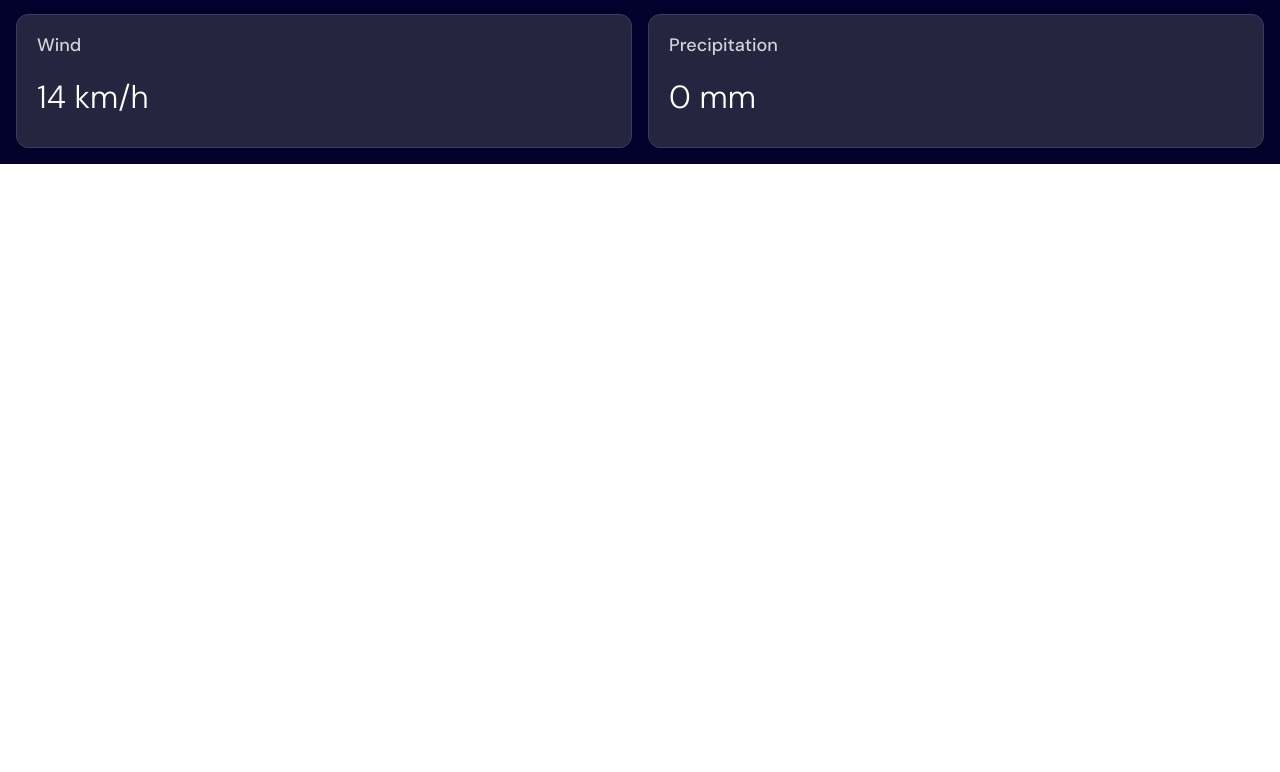
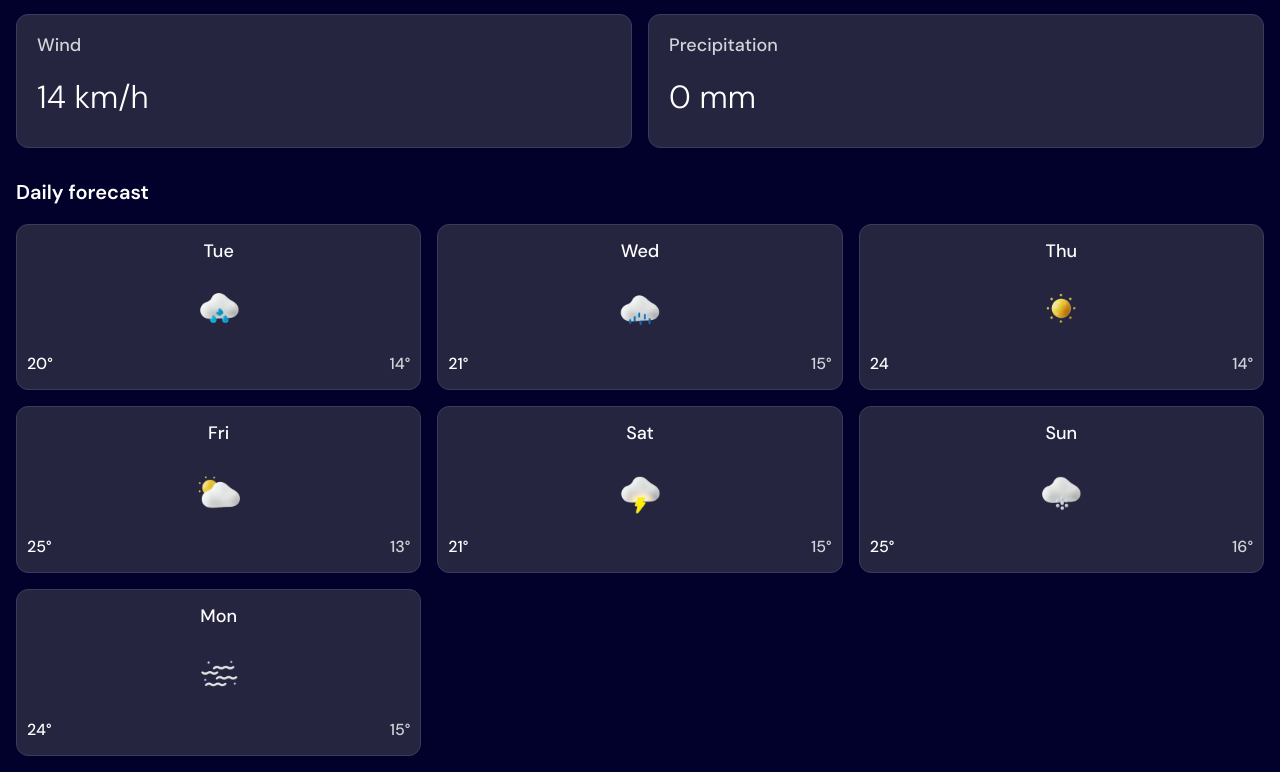
Before and after one commit to maishamir/weather-app, a React (Vite) app: page / in a window 1280 px wide. Shown: the part 798-1570 px from the top of the page. Before the commit the page ends 962 px from the top, so only its background shows below. Built offline with nearby package versions, Linux system fonts and the light colour scheme.

Commit message:
styled dailyForecast section; still hardcoded

```diff
--- a/src/App.jsx
+++ b/src/App.jsx
@@ -1,4 +1,5 @@
 import './App.scss'
+import DailyForecast from './components/DailyForecast/DailyForecast'
 import DayForecast from './components/DayForecast/DayForecast'
 import Header from './components/Header/Header'
 import SearchBar from './components/SearchBar/SearchBar'
@@ -10,6 +11,7 @@ function App() {
       <Header />
       <SearchBar />
       <DayForecast />
+      <DailyForecast />
     </main>
   )
 }
--- a/src/components/DailyForecast/DailyForecast.jsx
+++ b/src/components/DailyForecast/DailyForecast.jsx
@@ -0,0 +1,86 @@
+import React from 'react'
+import rainIcon from '/images/icon-rain.webp';
+import drizzleIcon from '/images/icon-drizzle.webp';
+import sunIcon from '/images/icon-sunny.webp';
+import partlyCloudyIcon from '/images/icon-partly-cloudy.webp';
+import stormIcon from '/images/icon-storm.webp';
+import snowIcon from "/images/icon-snow.webp";
+import fogIcon from "/images/icon-fog.webp";
+import "./DailyForecast.scss"
+
+function DailyForecast() {
+    return (
+        <section className='daily-forecast'>
+            <h2 className='daily-forecast__heading'>Daily forecast</h2>
+
+            <div className="daily-forecast__container">
+
+                <div className="daily-forecast__day">
+                    <p className="daily-forecast__day-name">Tue</p>
+                    <img src={rainIcon} alt="rain" className="daily-forecast__icon" />
+                    <div className="daily-forecast__day-temps">
+                        <p className="daily-forecast__day-temps--high">20°</p>
+                        <p className="daily-forecast__day-temps--low">14°</p>
+                    </div>
+                </div>
+
+                <div className="daily-forecast__day">
+                    <p className="daily-forecast__day-name">Wed</p>
+                    <img src={drizzleIcon} alt="drizzle" className="daily-forecast__icon" />
+                    <div className="daily-forecast__day-temps">
+                        <p className="daily-forecast__day-temps--high">21°</p>
+                        <p className="daily-forecast__day-temps--low">15°</p>
+                    </div>
+                </div>
+
+                <div className="daily-forecast__day">
+                    <p className="daily-forecast__day-name">Thu</p>
+                    <img src={sunIcon} alt="rain" className="daily-forecast__icon" />
+                    <div className="daily-forecast__day-temps">
+                        <p className="daily-forecast__day-temps--high">24</p>
+                        <p className="daily-forecast__day-temps--low">14°</p>
+                    </div>
+                </div>
+
+                <div className="daily-forecast__day">
+                    <p className="daily-forecast__day-name">Fri</p>
+                    <img src={partlyCloudyIcon} alt="partly cloudy" className="daily-forecast__icon" />
+                    <div className="daily-forecast__day-temps">
+                        <p className="daily-forecast__day-temps--high">25°</p>
+                        <p className="daily-forecast__day-temps--low">13°</p>
+                    </div>
+                </div>
+
+                <div className="daily-forecast__day">
+                    <p className="daily-forecast__day-name">Sat</p>
+                    <img src={stormIcon} alt="storm" className="daily-forecast__icon" />
+                    <div className="daily-forecast__day-temps">
+                        <p className="daily-forecast__day-temps--high">21°</p>
+                        <p className="daily-forecast__day-temps--low">15°</p>
+                    </div>
+                </div>
+
+                <div className="daily-forecast__day">
+                    <p className="daily-forecast__day-name">Sun</p>
+                    <img src={snowIcon} alt="snow" className="daily-forecast__icon" />
+                    <div className="daily-forecast__day-temps">
+                        <p className="daily-forecast__day-temps--high">25°</p>
+                        <p className="daily-forecast__day-temps--low">16°</p>
+                    </div>
+                </div>
+
+                <div className="daily-forecast__day">
+                    <p className="daily-forecast__day-name">Mon</p>
+                    <img src={fogIcon} alt="fog" className="daily-forecast__icon" />
+                    <div className="daily-forecast__day-temps">
+                        <p className="daily-forecast__day-temps--high">24°</p>
+                        <p className="daily-forecast__day-temps--low">15°</p>
+                    </div>
+                </div>
+
+            </div>
+        </section>
+    )
+}
+
+export default DailyForecast
--- a/src/components/DailyForecast/DailyForecast.scss
+++ b/src/components/DailyForecast/DailyForecast.scss
@@ -0,0 +1,52 @@
+@use "../../assets/styles/partials/variables" as *;
+@use "../../assets/styles/partials/typography" as *;
+
+.daily-forecast {
+
+    &__heading {
+        @include tp5;
+        margin-top: 2rem;
+        margin-bottom: 1.25rem;
+    }
+
+    &__container {
+        display: grid;
+        grid-template-rows: repeat(3, 1fr);
+        grid-template-columns: repeat(3, 1fr);
+        gap: 1rem;
+
+    }
+
+
+    &__day {
+        background-color: $neutral800;
+        border-radius: 0.75rem;
+        border: 1px solid $neutral600;
+        display: flex;
+        flex-direction: column;
+        align-items: center;
+        padding: 1rem 0.625rem;
+        gap: 1rem;
+
+        &-name {
+            @include tp6;
+        }
+
+        &-temps {
+            width: 100%;
+            display: flex;
+            justify-content: space-between;
+            @include tp7;
+
+            &--low {
+                color: $neutral200;
+            }
+        }
+    }
+
+
+    &__icon {
+        height: 3.75rem;
+        width: 3.75rem;
+    }
+}
```
